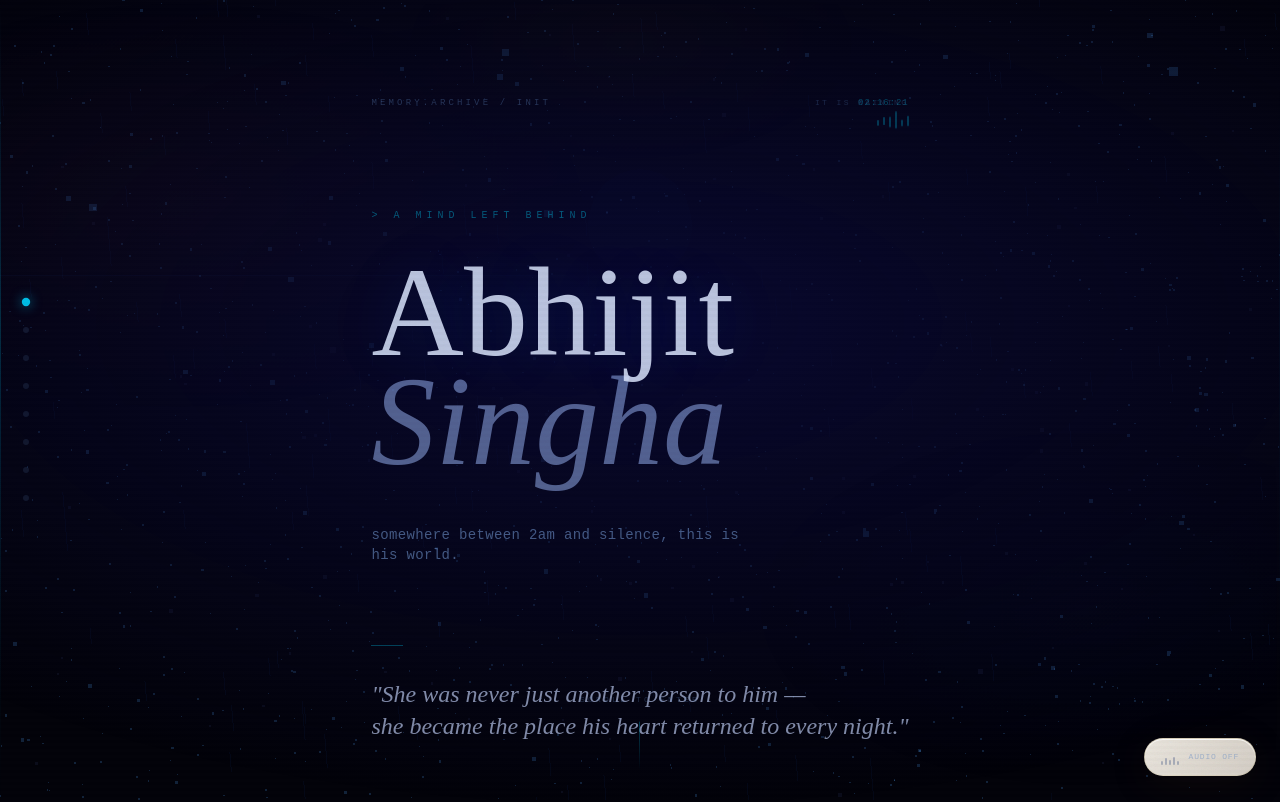
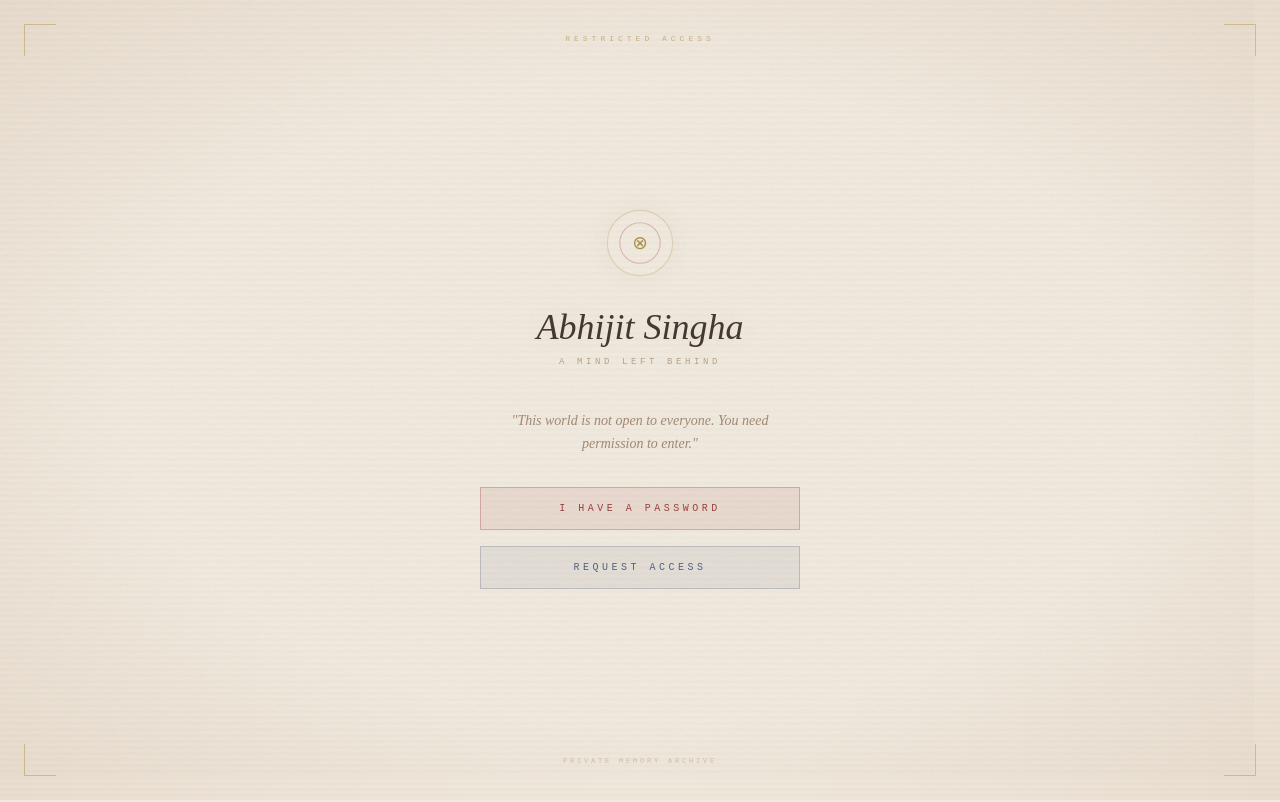
Before and after one commit to netlifylifeapp/AbhijitSingha, a React (Vite) app: page / in a window 1280 px wide. Shown: the top 802 px of the page. Built offline with nearby package versions, Linux system fonts and the light colour scheme.

Commit message:
add password gate and light theme

```diff
--- a/src/App.jsx
+++ b/src/App.jsx
@@ -1,4 +1,5 @@
 import { useState } from 'react'
+import PasswordGate from './components/PasswordGate'
 import LoadingScreen from './components/LoadingScreen'
 import RainBackground from './components/RainBackground'
 import Cursor from './components/Cursor'
@@ -16,70 +17,39 @@ import Scene8_Acceptance from './components/Scene8_Acceptance'
 import { motion } from 'framer-motion'
 
 export default function App() {
+  const [unlocked, setUnlocked] = useState(false)
   const [loaded, setLoaded] = useState(false)
 
+  if (!unlocked) {
+    return <PasswordGate onUnlock={() => setUnlocked(true)} />
+  }
+
   return (
-    <div className="relative" style={{ background: '#03030a' }}>
-      {/* ── ATMOSPHERIC LAYER ── */}
+    <div className="relative" style={{ background: '#f2ebe0' }}>
       <RainBackground intensity={1} />
-
-      {/* ── GRAIN + SCANLINES ── */}
       <div className="grain-overlay" />
       <div className="scanlines" />
-
-      {/* ── CURSOR ── */}
+      <div className="vignette" />
       <Cursor />
-
-      {/* ── AUDIO ── */}
       <AudioController />
-
-      {/* ── LOADING ── */}
       <LoadingScreen onComplete={() => setLoaded(true)} />
-
-      {/* ── NAV DOTS ── */}
       {loaded && <NavDots />}
-
-      {/* ── MAIN CONTENT ── */}
-      <motion.main
-        initial={{ opacity: 0 }}
-        animate={loaded ? { opacity: 1 } : {}}
-        transition={{ duration: 1.5, ease: 'easeInOut' }}
-      >
-        {/* Outer vertical glow lines */}
-        <div
-          className="fixed left-0 top-0 bottom-0 w-px pointer-events-none z-[100]"
-          style={{ background: 'linear-gradient(180deg, transparent 10%, rgba(0,212,255,0.06) 40%, rgba(0,212,255,0.03) 60%, transparent 90%)' }}
-        />
-        <div
-          className="fixed right-0 top-0 bottom-0 w-px pointer-events-none z-[100]"
-          style={{ background: 'linear-gradient(180deg, transparent 10%, rgba(0,212,255,0.04) 40%, rgba(0,212,255,0.02) 60%, transparent 90%)' }}
-        />
-
-        {/* ── SCENES ── */}
+      <motion.main initial={{ opacity: 0 }} animate={loaded ? { opacity: 1 } : {}} transition={{ duration: 1.5 }}>
         <div id="s1"><Scene1_Intro /></div>
-
         <SceneDivider number="02" label="unread conversations" />
         <div id="s2"><Scene2_Messages /></div>
-
         <SceneDivider number="03" label="fading friendships" />
         <div id="s3"><Scene3_Friendships /></div>
-
         <SceneDivider number="04" label="emotional distance" />
         <div id="s4"><Scene4_Family /></div>
-
         <SceneDivider number="05" label="collapsing memories" />
         <div id="s5"><Scene5_Memories /></div>
-
         <SceneDivider number="06" label="abandoned diary" />
         <div id="s6"><Scene6_Diary /></div>
-
         <SceneDivider number="07" label="the story that stayed" />
         <div id="s7"><Scene7_Love /></div>
-
         <SceneDivider number="08" label="silent acceptance" />
         <div id="s8"><Scene8_Acceptance /></div>
-
-        {/* Very bottom spacer */}
         <div className="h-16" />
       </motion.main>
     </div>
--- /dev/null
+++ b/src/components/PasswordGate.jsx
@@ -0,0 +1,102 @@
+import { useState, useRef, useEffect } from 'react'
+import { motion, AnimatePresence } from 'framer-motion'
+
+const CORRECT_PASSWORD = 'Kokoshibo'
+const WHATSAPP_NUMBER = '919678791736'
+
+export default function PasswordGate({ onUnlock }) {
+  const [mode, setMode] = useState('idle')
+  const [password, setPassword] = useState('')
+  const [name, setName] = useState('')
+  const [error, setError] = useState('')
+  const [shake, setShake] = useState(false)
+  const inputRef = useRef(null)
+
+  useEffect(() => {
+    if (mode === 'password' || mode === 'request') {
+      setTimeout(() => inputRef.current?.focus(), 300)
+    }
+  }, [mode])
+
+  const handlePasswordSubmit = () => {
+    if (password === CORRECT_PASSWORD) {
+      onUnlock()
+    } else {
+      setShake(true)
+      setError('wrong password.')
+      setPassword('')
+      setTimeout(() => { setShake(false); setError('') }, 1200)
+    }
+  }
+
+  const handleRequestAccess = () => {
+    if (!name.trim()) { setError('please enter your name.'); return }
+    const msg = encodeURIComponent('Hello, I am ' + name.trim() + '. I would like to access your world — Abhijit Singha.')
+    window.open('https://wa.me/' + WHATSAPP_NUMBER + '?text=' + msg, '_blank')
+    setMode('sent')
+  }
+
+  return (
+    <motion.div className="fixed inset-0 z-[99999] flex items-center justify-center" style={{ background: '#f2ebe0' }} initial={{ opacity: 0 }} animate={{ opacity: 1 }} transition={{ duration: 1.2 }}>
+      <div className="grain-overlay" />
+      <div className="scanlines" />
+      <div className="vignette" />
+      <div className="absolute top-6 left-6 w-8 h-8 border-l border-t border-[rgba(138,106,0,0.3)]" />
+      <div className="absolute top-6 right-6 w-8 h-8 border-r border-t border-[rgba(138,106,0,0.3)]" />
+      <div className="absolute bottom-6 left-6 w-8 h-8 border-l border-b border-[rgba(138,106,0,0.3)]" />
+      <div className="absolute bottom-6 right-6 w-8 h-8 border-r border-b border-[rgba(138,106,0,0.3)]" />
+      <div className="absolute top-8 left-1/2 -translate-x-1/2">
+        <div className="font-mono text-[8px] tracking-[0.5em] text-[rgba(138,106,0,0.4)] uppercase">restricted access</div>
+      </div>
+      <div className="relative z-10 flex flex-col items-center text-center px-8 max-w-sm w-full">
+        <motion.div animate={{ scale: [1, 1.04, 1], opacity: [0.7, 1, 0.7] }} transition={{ duration: 4, repeat: Infinity }} className="mb-8">
+          <div className="w-16 h-16 rounded-full border border-[rgba(138,106,0,0.2)] flex items-center justify-center mx-auto" style={{ boxShadow: '0 0 40px rgba(139,26,26,0.06)' }}>
+            <div className="w-10 h-10 rounded-full border border-[rgba(139,26,26,0.25)] flex items-center justify-center">
+              <span className="text-[rgba(138,106,0,0.7)] text-lg">⊗</span>
+            </div>
+          </div>
+        </motion.div>
+        <h1 className="font-serif text-4xl italic mb-2" style={{ color: 'rgba(25,12,8,0.8)', textShadow: '0 0 30px rgba(139,26,26,0.1)' }}>Abhijit Singha</h1>
+        <p className="font-mono text-[9px] tracking-[0.4em] text-[rgba(120,80,40,0.45)] uppercase mb-10">a mind left behind</p>
+        <AnimatePresence mode="wait">
+          {mode === 'idle' && (
+            <motion.div key="idle" initial={{ opacity: 0, y: 16 }} animate={{ opacity: 1, y: 0 }} exit={{ opacity: 0, y: -16 }} className="flex flex-col items-center gap-4 w-full">
+              <p className="font-serif text-sm italic mb-4 leading-relaxed" style={{ color: 'rgba(100,60,30,0.55)' }}>"This world is not open to everyone. You need permission to enter."</p>
+              <button onClick={() => setMode('password')} className="w-full py-3 px-6 font-mono text-[10px] tracking-[0.35em] uppercase transition-all duration-300" style={{ background: 'rgba(139,26,26,0.08)', border: '1px solid rgba(139,26,26,0.25)', color: 'rgba(139,26,26,0.8)' }}>I have a password</button>
+              <button onClick={() => setMode('request')} className="w-full py-3 px-6 font-mono text-[10px] tracking-[0.35em] uppercase transition-all duration-300" style={{ background: 'rgba(26,47,94,0.06)', border: '1px solid rgba(26,47,94,0.2)', color: 'rgba(26,47,94,0.7)' }}>Request Access</button>
+            </motion.div>
+          )}
+          {mode === 'password' && (
+            <motion.div key="password" initial={{ opacity: 0, y: 16 }} animate={shake ? { x: [-8,8,-6,6,-4,4,0] } : { opacity: 1, y: 0 }} exit={{ opacity: 0, y: -16 }} className="flex flex-col items-center gap-4 w-full">
+              <p className="font-mono text-[9px] tracking-widest text-[rgba(120,80,40,0.45)] uppercase mb-2">enter password</p>
+              <input ref={inputRef} type="password" value={password} onChange={e => setPassword(e.target.value)} onKeyDown={e => e.key === 'Enter' && handlePasswordSubmit()} placeholder="••••••••" className="w-full py-3 px-4 text-center font-mono text-sm outline-none" style={{ border: '1px solid rgba(138,106,0,0.25)', color: 'rgba(25,12,8,0.9)', background: 'rgba(255,250,240,0.8)', letterSpacing: '0.3em' }} />
+              {error && <p className="font-mono text-[9px] text-[rgba(139,26,26,0.7)] tracking-wider">{error}</p>}
+              <button onClick={handlePasswordSubmit} className="w-full py-3 font-mono text-[10px] tracking-[0.35em] uppercase" style={{ background: 'rgba(139,26,26,0.1)', border: '1px solid rgba(139,26,26,0.3)', color: 'rgba(139,26,26,0.85)' }}>Enter</button>
+              <button onClick={() => { setMode('idle'); setError(''); setPassword('') }} className="font-mono text-[8px] tracking-widest text-[rgba(120,80,40,0.35)] uppercase">← back</button>
+            </motion.div>
+          )}
+          {mode === 'request' && (
+            <motion.div key="request" initial={{ opacity: 0, y: 16 }} animate={{ opacity: 1, y: 0 }} exit={{ opacity: 0, y: -16 }} className="flex flex-col items-center gap-4 w-full">
+              <p className="font-mono text-[9px] tracking-widest text-[rgba(120,80,40,0.45)] uppercase mb-2">who are you?</p>
+              <input ref={inputRef} type="text" value={name} onChange={e => { setName(e.target.value); setError('') }} onKeyDown={e => e.key === 'Enter' && handleRequestAccess()} placeholder="your name" className="w-full py-3 px-4 text-center font-serif text-base outline-none italic" style={{ border: '1px solid rgba(26,47,94,0.2)', color: 'rgba(25,12,8,0.85)', background: 'rgba(240,245,255,0.6)' }} />
+              {error && <p className="font-mono text-[9px] text-[rgba(139,26,26,0.7)] tracking-wider">{error}</p>}
+              <button onClick={handleRequestAccess} className="w-full py-3 font-mono text-[10px] tracking-[0.35em] uppercase" style={{ background: 'rgba(26,47,94,0.08)', border: '1px solid rgba(26,47,94,0.25)', color: 'rgba(26,47,94,0.8)' }}>Send Request via WhatsApp</button>
+              <button onClick={() => { setMode('idle'); setError(''); setName('') }} className="font-mono text-[8px] tracking-widest text-[rgba(120,80,40,0.35)] uppercase">← back</button>
+            </motion.div>
+          )}
+          {mode === 'sent' && (
+            <motion.div key="sent" initial={{ opacity: 0, y: 16 }} animate={{ opacity: 1, y: 0 }} className="flex flex-col items-center gap-5 w-full">
+              <motion.div animate={{ scale: [1, 1.1, 1] }} transition={{ duration: 2, repeat: Infinity }} className="text-3xl" style={{ color: 'rgba(138,106,0,0.7)' }}>✦</motion.div>
+              <p className="font-serif text-lg italic leading-relaxed" style={{ color: 'rgba(100,60,30,0.7)' }}>"Your request has been sent. Wait to be let in."</p>
+              <p className="font-mono text-[8px] tracking-widest text-[rgba(120,80,40,0.35)] uppercase">he will decide.</p>
+              <button onClick={() => setMode('password')} className="mt-4 font-mono text-[9px] tracking-widest text-[rgba(120,80,40,0.4)] uppercase">I received the password →</button>
+            </motion.div>
+          )}
+        </AnimatePresence>
+      </div>
+      <div className="absolute bottom-8 left-1/2 -translate-x-1/2">
+        <div className="font-mono text-[7px] tracking-[0.4em] text-[rgba(120,80,40,0.25)] uppercase">private memory archive</div>
+      </div>
+    </motion.div>
+  )
+}
```
